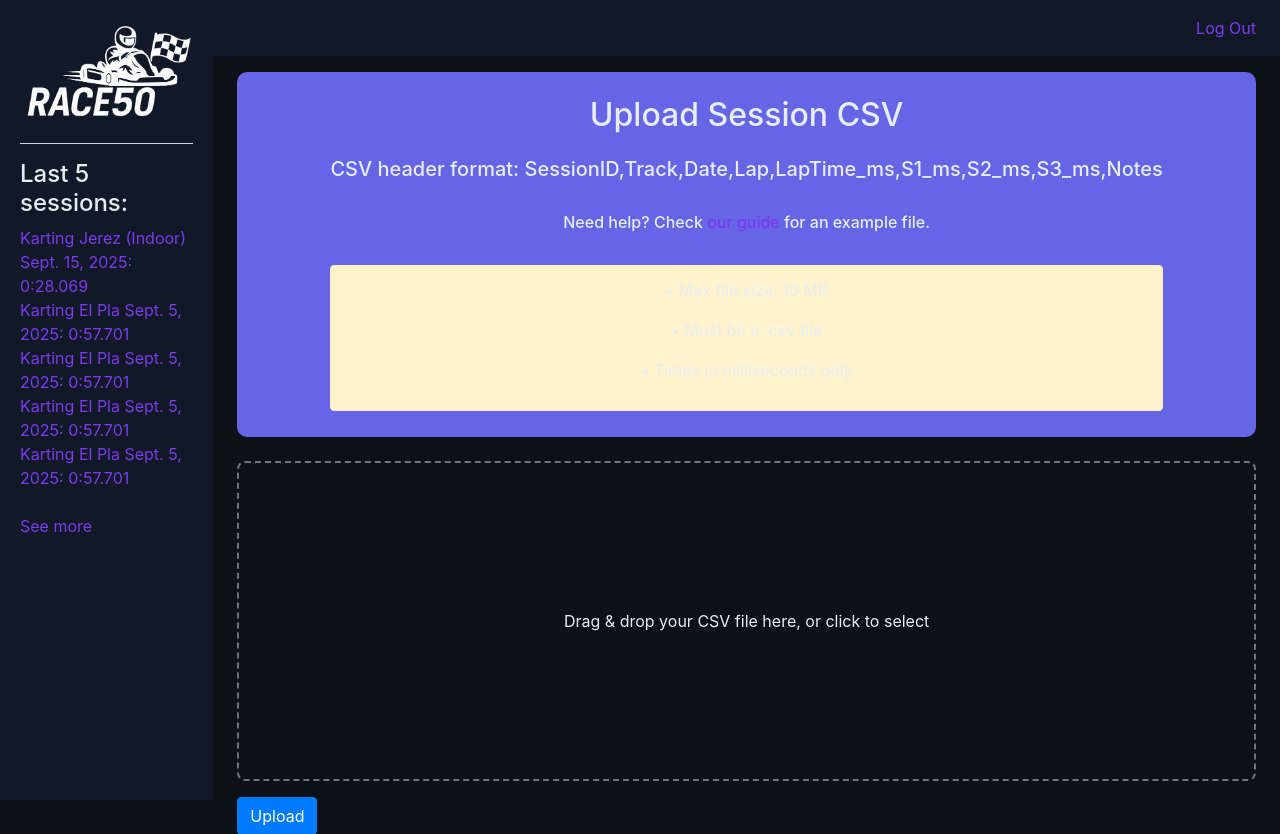
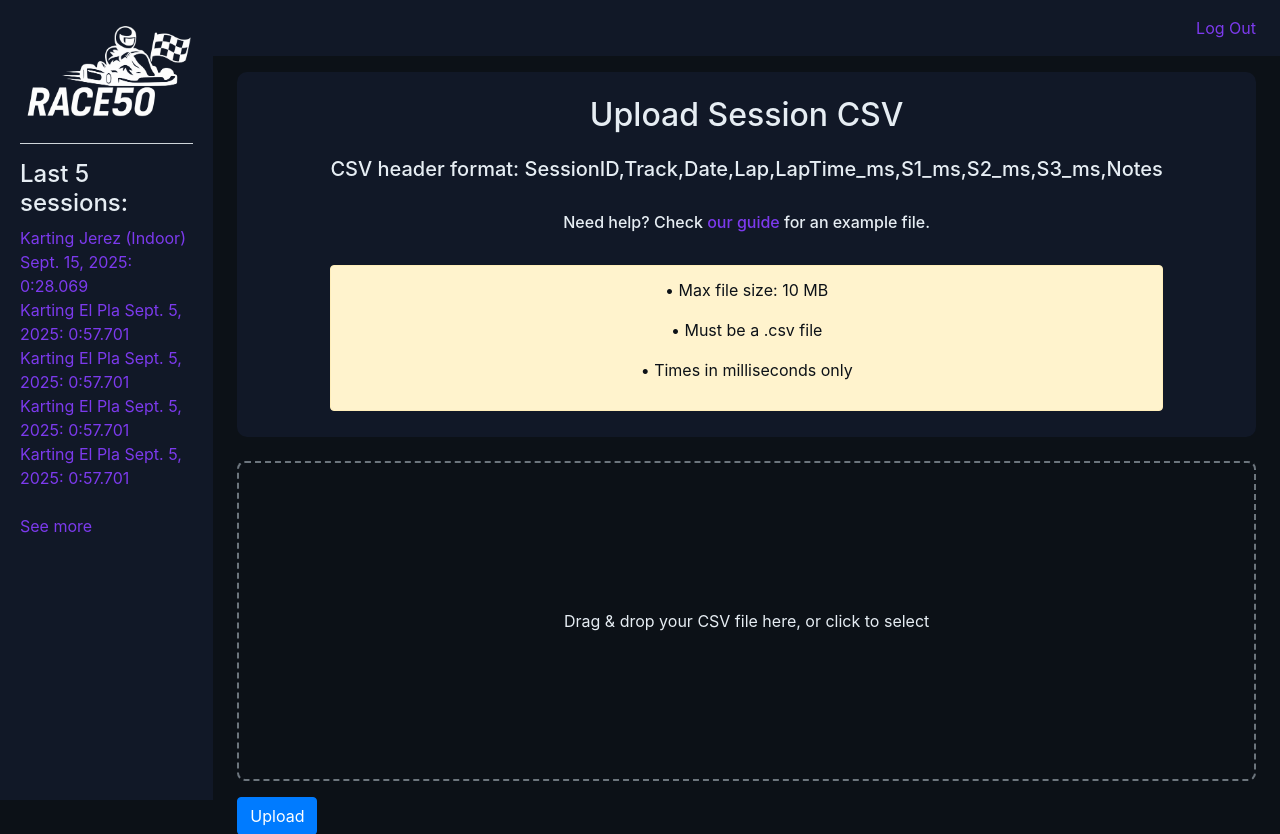
Before and after one commit to danielsaboridotorresia/Race50, a Django app: page /race50/upload/ in a window 1280 px wide. Shown: the top 834 px of the page. Run offline with Django 5.2, Linux system fonts and the light colour scheme; a user stored in the database is signed in; data comes from the database, SQL or seed files in the repository; some libraries are stand-ins or nearby versions.

Commit message:
style: upload page

```diff
--- a/race50/static/race50/css/upload.css
+++ b/race50/static/race50/css/upload.css
@@ -1,6 +1,5 @@
 /* Header of the upload */
 .header{
-    background-color: rgb(101, 101, 230);
     display: flex;
     flex-direction: column;
     align-items: center;
@@ -13,6 +12,11 @@
 .header-buttons {
   display: flex;
   gap: 200px;
+}
+
+/* Alert on headeer */
+.alert > P {
+  color: #0C1117;
 }
 
 /* Dropzone base */
--- a/race50/templates/race50/upload.html
+++ b/race50/templates/race50/upload.html
@@ -1,4 +1,6 @@
 {% extends "race50/layout.html" %}
+{% load static %}
+{% load race50_extras %}
 
 {% block title %}Race50 - Upload Page{% endblock %}
 {% block body %}
```
